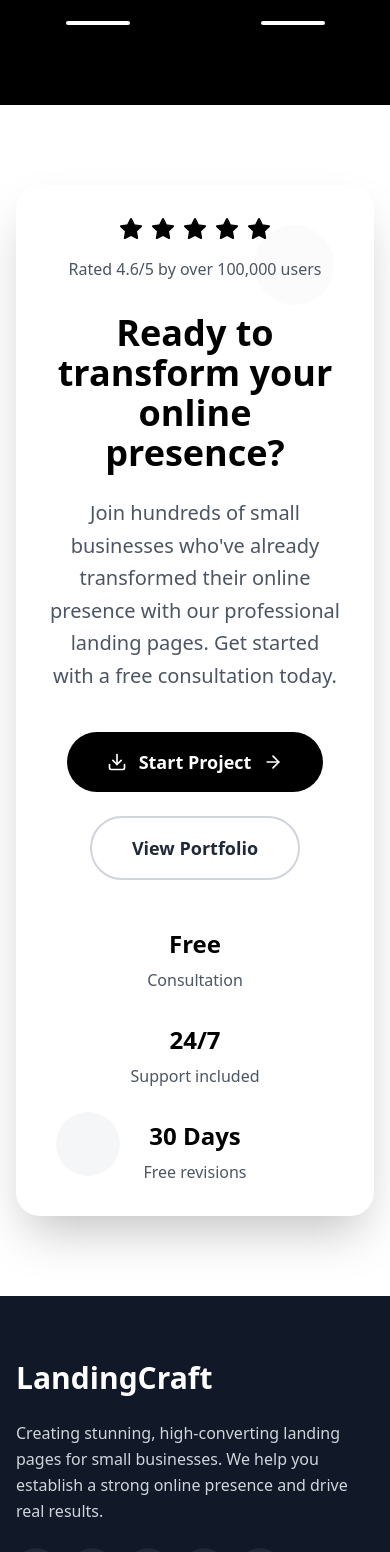
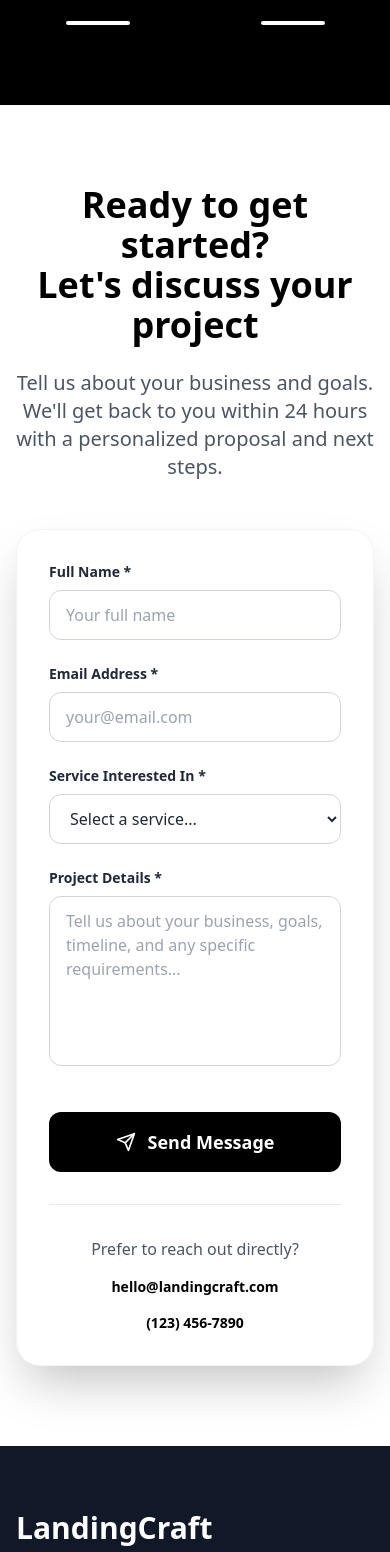
Before and after one commit to asanda9999/landing-craft, a React (Vite) app: page / in a window 390 px wide. Shown: the part 6673-8225 px from the top of the page. Built offline with nearby package versions, Linux system fonts and the light colour scheme.

Commit message:
Replace CTA section with contact form

```diff
--- a/src/components/CTA.tsx
+++ b/src/components/CTA.tsx
@@ -1,121 +1,245 @@
-import React from 'react';
+import React, { useState } from 'react';
 import { motion } from 'framer-motion';
-import { ArrowRight, Download, Star } from 'lucide-react';
+import { Send, CheckCircle, AlertCircle } from 'lucide-react';
 
 const CTA = () => {
+  const [formData, setFormData] = useState({
+    name: '',
+    email: '',
+    service: '',
+    message: ''
+  });
+  const [isSubmitting, setIsSubmitting] = useState(false);
+  const [submitStatus, setSubmitStatus] = useState<'idle' | 'success' | 'error'>('idle');
+
+  const services = [
+    'Starter Package ($997)',
+    'Professional Package ($1,997)',
+    'Enterprise Package ($3,997)',
+    'Custom Solution',
+    'Consultation Only'
+  ];
+
+  const handleInputChange = (e: React.ChangeEvent<HTMLInputElement | HTMLSelectElement | HTMLTextAreaElement>) => {
+    const { name, value } = e.target;
+    setFormData(prev => ({
+      ...prev,
+      [name]: value
+    }));
+  };
+
+  const handleSubmit = async (e: React.FormEvent) => {
+    e.preventDefault();
+    setIsSubmitting(true);
+
+    try {
+      // Here you would integrate with your email service (EmailJS, Formspree, etc.)
+      // For now, we'll simulate a successful submission
+      await new Promise(resolve => setTimeout(resolve, 2000));
+
+      setSubmitStatus('success');
+      setFormData({ name: '', email: '', service: '', message: '' });
+    } catch (error) {
+      setSubmitStatus('error');
+    } finally {
+      setIsSubmitting(false);
+      setTimeout(() => setSubmitStatus('idle'), 5000);
+    }
+  };
+
   return (
     <section className="py-20 bg-white">
-      <div className="max-w-7xl mx-auto px-4 sm:px-6 lg:px-8">
-        <div className="bg-white rounded-3xl p-8 sm:p-12 lg:p-16 shadow-2xl relative overflow-hidden">
-          {/* Background Decorations */}
-          <motion.div
-            animate={{ rotate: 360 }}
-            transition={{ duration: 20, repeat: Infinity, ease: "linear" }}
-            className="absolute top-10 right-10 w-20 h-20 bg-gray-300 rounded-full opacity-10"
-          />
-          <motion.div
-            animate={{ rotate: -360 }}
-            transition={{ duration: 25, repeat: Infinity, ease: "linear" }}
-            className="absolute bottom-10 left-10 w-16 h-16 bg-gray-400 rounded-full opacity-10"
-          />
-
-          <div className="relative z-10 text-center max-w-4xl mx-auto">
+      <div className="max-w-4xl mx-auto px-4 sm:px-6 lg:px-8">
         <motion.div
           initial={{ opacity: 0, y: 30 }}
           whileInView={{ opacity: 1, y: 0 }}
           viewport={{ once: true }}
           transition={{ duration: 0.8 }}
-              className="mb-8"
+          className="text-center mb-12"
         >
-              <div className="flex justify-center items-center gap-2 mb-4">
-                {[...Array(5)].map((_, i) => (
-                  <motion.div
-                    key={i}
-                    initial={{ opacity: 0, scale: 0 }}
-                    whileInView={{ opacity: 1, scale: 1 }}
-                    viewport={{ once: true }}
-                    transition={{ delay: i * 0.1, duration: 0.3 }}
-                  >
-                    <Star className="w-6 h-6 text-black fill-current" />
-                  </motion.div>
-                ))}
-              </div>
-              <p className="text-gray-600 mb-6">Rated 4.6/5 by over 100,000 users</p>
-            </motion.div>
-
-            <motion.h2
-              initial={{ opacity: 0, y: 30 }}
-              whileInView={{ opacity: 1, y: 0 }}
-              viewport={{ once: true }}
-              transition={{ duration: 0.8, delay: 0.2 }}
-              className="text-4xl sm:text-5xl lg:text-6xl font-bold text-black mb-6"
-            >
-              Ready to transform your
+          <h2 className="text-4xl sm:text-5xl font-bold text-black mb-6">
+            Ready to get started?
             <br />
             <span className="text-black">
-                online presence?
+              Let's discuss your project
             </span>
-            </motion.h2>
-
-            <motion.p
-              initial={{ opacity: 0, y: 30 }}
-              whileInView={{ opacity: 1, y: 0 }}
-              viewport={{ once: true }}
-              transition={{ duration: 0.8, delay: 0.4 }}
-              className="text-xl text-gray-600 mb-10 leading-relaxed"
-            >
-              Join hundreds of small businesses who've already transformed their online presence
-              with our professional landing pages. Get started with a free consultation today.
-            </motion.p>
-
-            <motion.div
-              initial={{ opacity: 0, y: 30 }}
-              whileInView={{ opacity: 1, y: 0 }}
-              viewport={{ once: true }}
-              transition={{ duration: 0.8, delay: 0.6 }}
-              className="flex flex-col sm:flex-row gap-6 justify-center items-center mb-12"
-            >
-              <motion.button
-                whileHover={{ scale: 1.05, y: -3 }}
-                whileTap={{ scale: 0.95 }}
-                className="bg-black text-white px-10 py-4 rounded-full font-semibold text-lg flex items-center gap-3 hover:bg-gray-800 hover:shadow-xl transition-all duration-300 min-w-[200px] justify-center"
-              >
-                <Download className="w-5 h-5" />
-                Start Project
-                <ArrowRight className="w-5 h-5" />
-              </motion.button>
-
-              <motion.button
-                whileHover={{ scale: 1.05, y: -3 }}
-                whileTap={{ scale: 0.95 }}
-                className="border-2 border-gray-300 text-gray-800 px-10 py-4 rounded-full font-semibold text-lg hover:border-gray-400 hover:bg-gray-50 transition-all duration-300 min-w-[200px]"
-              >
-                View Portfolio
-              </motion.button>
+          </h2>
+          <p className="text-xl text-gray-600 max-w-2xl mx-auto">
+            Tell us about your business and goals. We'll get back to you within 24 hours
+            with a personalized proposal and next steps.
+          </p>
         </motion.div>
 
         <motion.div
           initial={{ opacity: 0, y: 30 }}
           whileInView={{ opacity: 1, y: 0 }}
           viewport={{ once: true }}
+          transition={{ duration: 0.8, delay: 0.2 }}
+          className="bg-white rounded-3xl p-8 sm:p-12 shadow-2xl border border-gray-100"
+        >
+          <form onSubmit={handleSubmit} className="space-y-6">
+            <div className="grid grid-cols-1 md:grid-cols-2 gap-6">
+              <motion.div
+                initial={{ opacity: 0, x: -20 }}
+                whileInView={{ opacity: 1, x: 0 }}
+                viewport={{ once: true }}
+                transition={{ duration: 0.6, delay: 0.3 }}
+              >
+                <label htmlFor="name" className="block text-sm font-semibold text-gray-800 mb-2">
+                  Full Name *
+                </label>
+                <input
+                  type="text"
+                  id="name"
+                  name="name"
+                  value={formData.name}
+                  onChange={handleInputChange}
+                  required
+                  className="w-full px-4 py-3 border border-gray-300 rounded-xl focus:ring-2 focus:ring-black focus:border-transparent transition-all duration-200 text-gray-800"
+                  placeholder="Your full name"
+                />
+              </motion.div>
+
+              <motion.div
+                initial={{ opacity: 0, x: 20 }}
+                whileInView={{ opacity: 1, x: 0 }}
+                viewport={{ once: true }}
+                transition={{ duration: 0.6, delay: 0.4 }}
+              >
+                <label htmlFor="email" className="block text-sm font-semibold text-gray-800 mb-2">
+                  Email Address *
+                </label>
+                <input
+                  type="email"
+                  id="email"
+                  name="email"
+                  value={formData.email}
+                  onChange={handleInputChange}
+                  required
+                  className="w-full px-4 py-3 border border-gray-300 rounded-xl focus:ring-2 focus:ring-black focus:border-transparent transition-all duration-200 text-gray-800"
+                  placeholder="your@email.com"
+                />
+              </motion.div>
+            </div>
+
+            <motion.div
+              initial={{ opacity: 0, y: 20 }}
+              whileInView={{ opacity: 1, y: 0 }}
+              viewport={{ once: true }}
+              transition={{ duration: 0.6, delay: 0.5 }}
+            >
+              <label htmlFor="service" className="block text-sm font-semibold text-gray-800 mb-2">
+                Service Interested In *
+              </label>
+              <select
+                id="service"
+                name="service"
+                value={formData.service}
+                onChange={handleInputChange}
+                required
+                className="w-full px-4 py-3 border border-gray-300 rounded-xl focus:ring-2 focus:ring-black focus:border-transparent transition-all duration-200 text-gray-800 bg-white"
+              >
+                <option value="">Select a service...</option>
+                {services.map((service, index) => (
+                  <option key={index} value={service}>
+                    {service}
+                  </option>
+                ))}
+              </select>
+            </motion.div>
+
+            <motion.div
+              initial={{ opacity: 0, y: 20 }}
+              whileInView={{ opacity: 1, y: 0 }}
+              viewport={{ once: true }}
+              transition={{ duration: 0.6, delay: 0.6 }}
+            >
+              <label htmlFor="message" className="block text-sm font-semibold text-gray-800 mb-2">
+                Project Details *
+              </label>
+              <textarea
+                id="message"
+                name="message"
+                value={formData.message}
+                onChange={handleInputChange}
+                required
+                rows={6}
+                className="w-full px-4 py-3 border border-gray-300 rounded-xl focus:ring-2 focus:ring-black focus:border-transparent transition-all duration-200 text-gray-800 resize-none"
+                placeholder="Tell us about your business, goals, timeline, and any specific requirements..."
+              />
+            </motion.div>
+
+            <motion.div
+              initial={{ opacity: 0, y: 20 }}
+              whileInView={{ opacity: 1, y: 0 }}
+              viewport={{ once: true }}
+              transition={{ duration: 0.6, delay: 0.7 }}
+              className="pt-4"
+            >
+              <button
+                type="submit"
+                disabled={isSubmitting}
+                className="w-full bg-black text-white px-8 py-4 rounded-xl font-semibold text-lg flex items-center justify-center gap-3 hover:bg-gray-800 disabled:opacity-50 disabled:cursor-not-allowed transition-all duration-300 hover:shadow-xl"
+              >
+                {isSubmitting ? (
+                  <>
+                    <div className="w-5 h-5 border-2 border-white/30 border-t-white rounded-full animate-spin" />
+                    Sending Message...
+                  </>
+                ) : (
+                  <>
+                    <Send className="w-5 h-5" />
+                    Send Message
+                  </>
+                )}
+              </button>
+            </motion.div>
+
+            {/* Status Messages */}
+            {submitStatus === 'success' && (
+              <motion.div
+                initial={{ opacity: 0, scale: 0.95 }}
+                animate={{ opacity: 1, scale: 1 }}
+                className="flex items-center gap-3 p-4 bg-green-50 border border-green-200 rounded-xl text-green-800"
+              >
+                <CheckCircle className="w-5 h-5 text-green-600" />
+                <span className="font-medium">Message sent successfully! We'll get back to you within 24 hours.</span>
+              </motion.div>
+            )}
+
+            {submitStatus === 'error' && (
+              <motion.div
+                initial={{ opacity: 0, scale: 0.95 }}
+                animate={{ opacity: 1, scale: 1 }}
+                className="flex items-center gap-3 p-4 bg-red-50 border border-red-200 rounded-xl text-red-800"
+              >
+                <AlertCircle className="w-5 h-5 text-red-600" />
+                <span className="font-medium">Something went wrong. Please try again or email us directly.</span>
+              </motion.div>
+            )}
+          </form>
+
+          <motion.div
+            initial={{ opacity: 0, y: 20 }}
+            whileInView={{ opacity: 1, y: 0 }}
+            viewport={{ once: true }}
             transition={{ duration: 0.8, delay: 0.8 }}
-              className="grid grid-cols-1 sm:grid-cols-3 gap-8 text-center"
+            className="mt-8 pt-8 border-t border-gray-200 text-center"
           >
-              <div className="space-y-2">
-                <div className="text-2xl font-bold text-black">Free</div>
-                <div className="text-gray-600">Consultation</div>
-              </div>
-              <div className="space-y-2">
-                <div className="text-2xl font-bold text-black">24/7</div>
-                <div className="text-gray-600">Support included</div>
-              </div>
-              <div className="space-y-2">
-                <div className="text-2xl font-bold text-black">30 Days</div>
-                <div className="text-gray-600">Free revisions</div>
+            <p className="text-gray-600 mb-4">
+              Prefer to reach out directly?
+            </p>
+            <div className="flex flex-col sm:flex-row gap-4 justify-center items-center text-sm">
+              <a href="mailto:hello@landingcraft.com" className="text-black font-semibold hover:underline">
+                hello@landingcraft.com
+              </a>
+              <span className="hidden sm:block text-gray-400">•</span>
+              <a href="tel:+1234567890" className="text-black font-semibold hover:underline">
+                (123) 456-7890
+              </a>
             </div>
           </motion.div>
-          </div>
-        </div>
+        </motion.div>
       </div>
     </section>
   );
```
Lines whose indentation alone changed are shown as unchanged.
